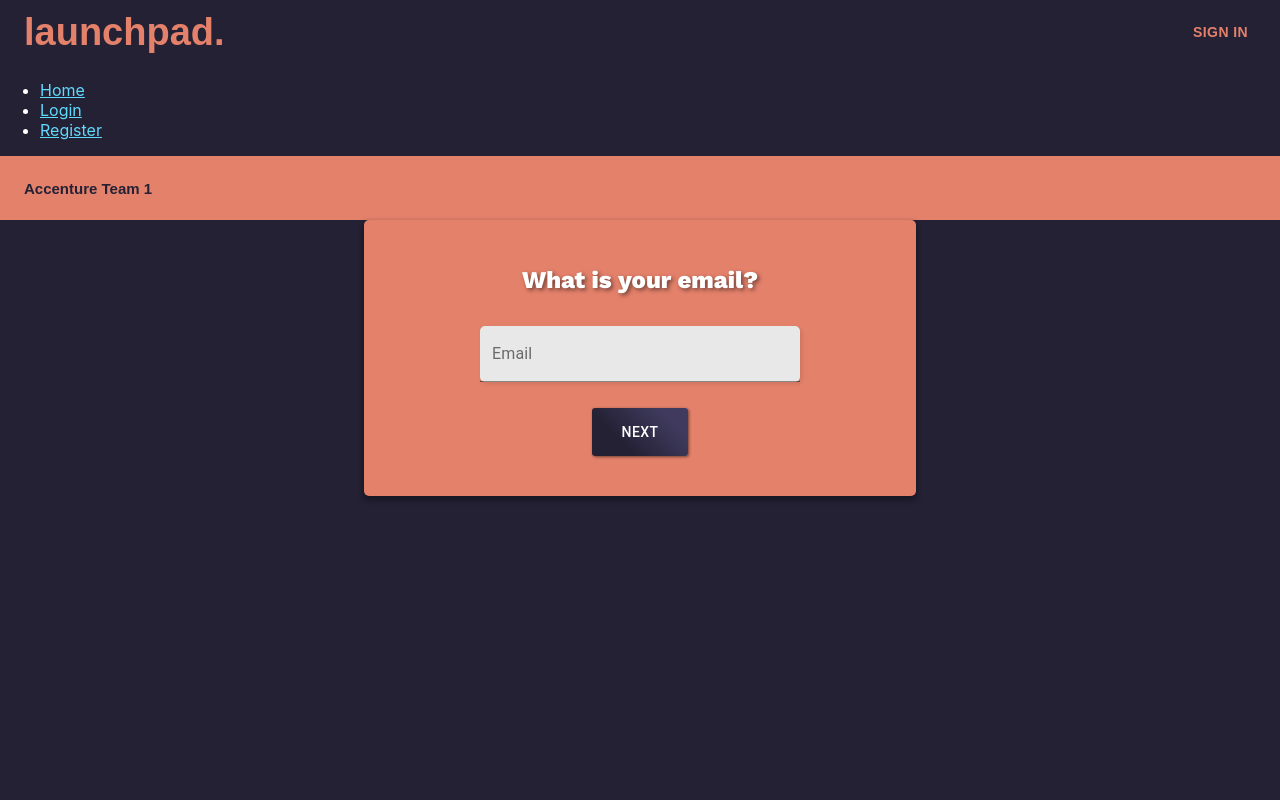
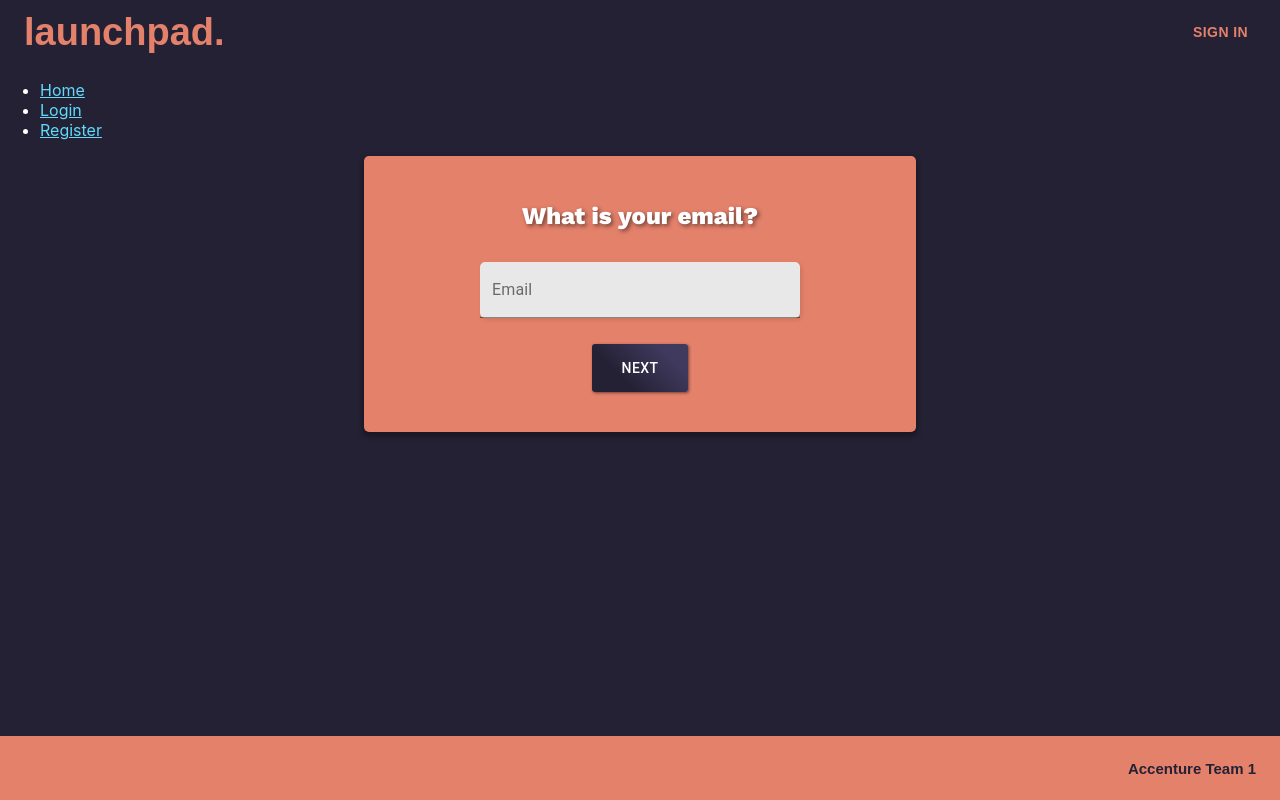
Before and after one commit to Felix-Poon/RSE-Launchpad-Frontend, a React (Create React App) app: page /login in a window 1280 px wide. Built offline with nearby package versions, Linux system fonts and the light colour scheme.

Commit message:
minor fixes to footer

```diff
--- a/src/App.js
+++ b/src/App.js
@@ -39,8 +39,6 @@ function App() {
           </ul>
         </nav>
 
-        <Footer />
-
         <Switch>
           {/* ADD MORE PAGES HERE */}
           <Route path="/login">
@@ -54,6 +52,9 @@ function App() {
           </Route>
         </Switch>
       </div>
+
+
+      <Footer />
     </Router>
   );
 }
--- a/src/components/Footer.js
+++ b/src/components/Footer.js
@@ -5,11 +5,18 @@ import AppBar from '@material-ui/core/AppBar';
 import Toolbar from '@material-ui/core/Toolbar';
 import Button from '@material-ui/core/Button';
 
+
 const useStyles = makeStyles((theme) => ({
   root: {
     boxShadow: "none",
     backgroundColor: "#E4816B",
-
+    position:'absolute',
+    left:0,
+    bottom:0,
+    right:0,
+  },
+  flex: {
+    flex: 1,
   },
   teamName: {
     fontWeight: "bold",
@@ -23,15 +30,16 @@ export function Footer() {
   const classes = useStyles();
 
   return(
-
+    <div style={{paddingBottom: '60px'}}>
       <AppBar position="static" className={classes.root} >
         <Toolbar>
+          <div className={classes.flex}/>
           <p className={classes.teamName}>
             Accenture Team 1
           </p>
         </Toolbar>
       </AppBar>
-
+    </div>
   );
 
 }
```
Lines whose indentation alone changed are shown as unchanged.
